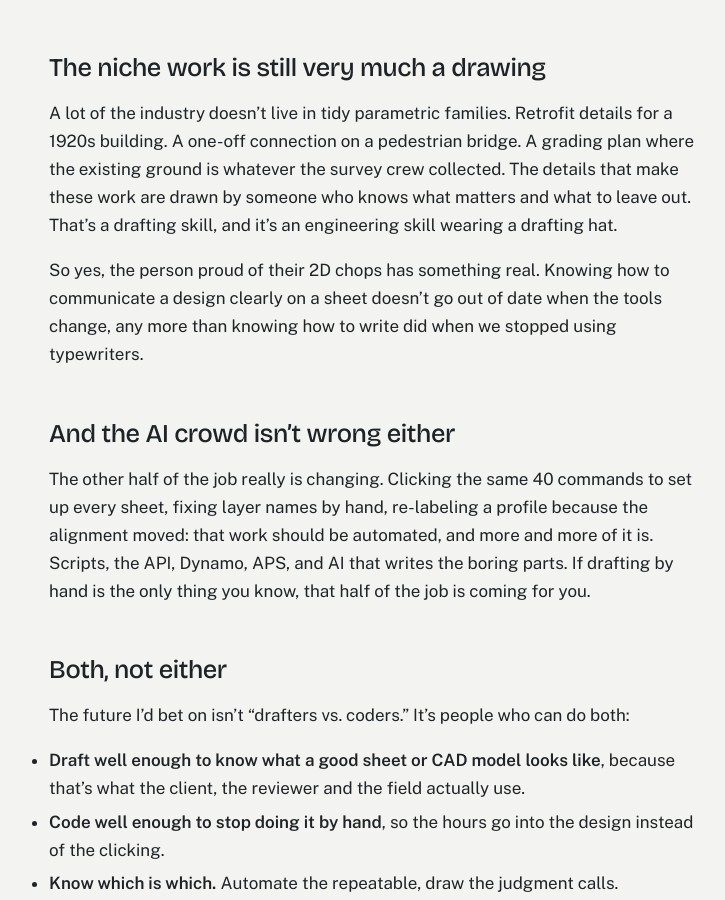
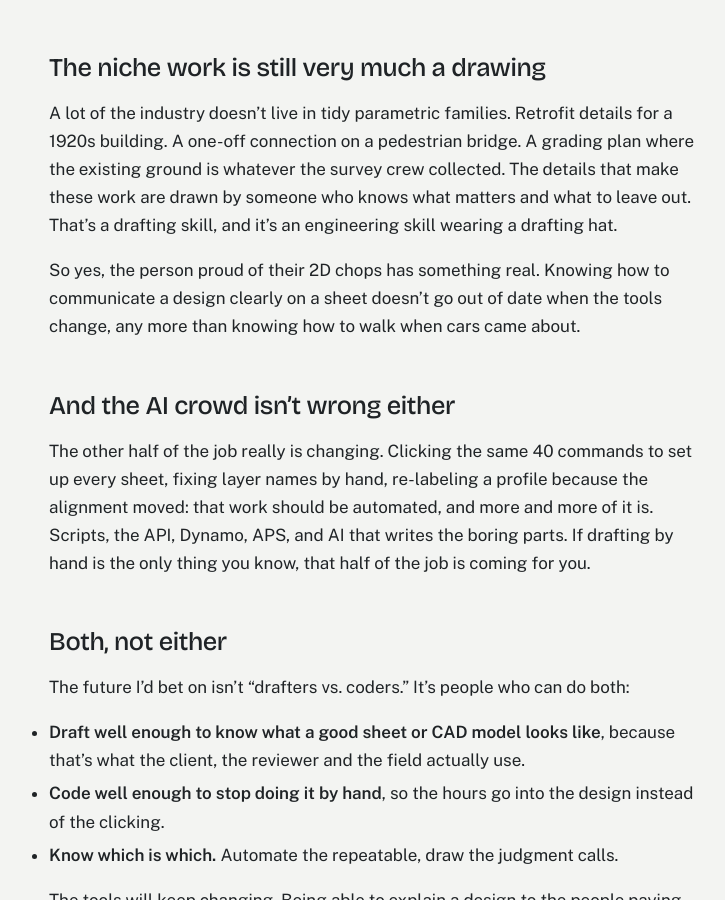
Before and after one commit to fiftyshadesofgrading/Homepage, a Jekyll site: the page built from _posts/2026-11-27-autocad-isnt-dead.md, in a window 1280 px wide and 900 px high, scrolled down 1375 px. Shown: the whole window, without its empty margins (263-988 px from the left). Built offline with Jekyll 4.4.1, drawn with Linux system fonts in a browser that asks for light colours.

Commit message:
Revise analogy on 2D drafting skills
Updated analogy about the relevance of 2D drafting skills in the context of evolving tools.

```diff
--- a/_posts/2026-11-27-autocad-isnt-dead.md
+++ b/_posts/2026-11-27-autocad-isnt-dead.md
@@ -25,7 +25,7 @@ In my own land development days, the thing that got a project through was never
 
 A lot of the industry doesn't live in tidy parametric families. Retrofit details for a 1920s building. A one-off connection on a pedestrian bridge. A grading plan where the existing ground is whatever the survey crew collected. The details that make these work are drawn by someone who knows what matters and what to leave out. That's a drafting skill, and it's an engineering skill wearing a drafting hat.
 
-So yes, the person proud of their 2D chops has something real. Knowing how to communicate a design clearly on a sheet doesn't go out of date when the tools change, any more than knowing how to write did when we stopped using typewriters.
+So yes, the person proud of their 2D chops has something real. Knowing how to communicate a design clearly on a sheet doesn't go out of date when the tools change, any more than knowing how to walk when cars came about.
 
 ## And the AI crowd isn't wrong either
 
```
